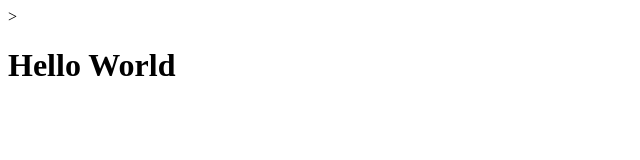
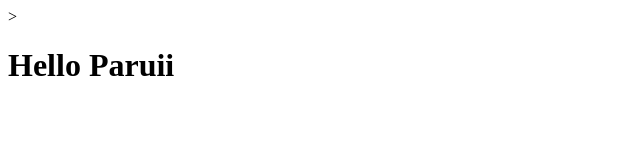
Before and after one commit to Paruii/Myweb, a plain HTML site: page index.html in a window 1280 px wide. Shown: the full height of the page, 0-640 px from the left. Drawn offline with Linux system fonts and the light colour scheme.

Commit message:
hello paruii

```diff
--- a/index.html
+++ b/index.html
@@ -5,6 +5,6 @@
         <title>First Page</title>>
     </head>
 <body>
-    <h1>Hello World</h1>
+    <h1>Hello Paruii</h1>
 </body>
 </html>
```
